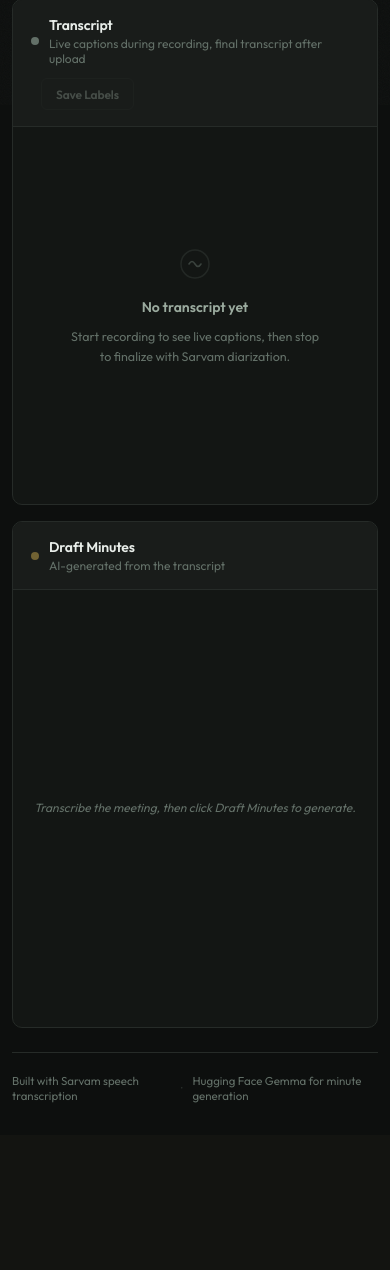
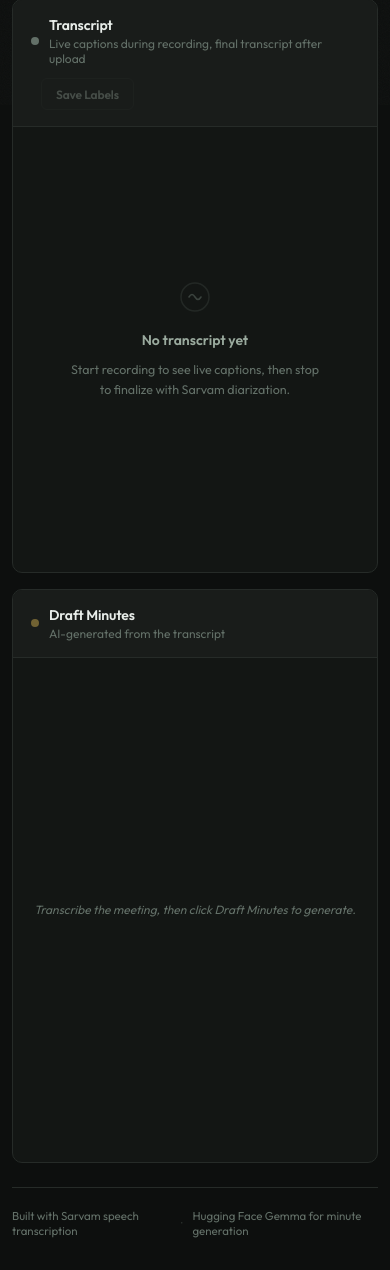
Before and after one commit to AvisharSharan/baat-cheet, a FastAPI app: page / in a window 390 px wide. Shown: the part 739-2009 px from the top of the page. Before the commit the page ends 1842 px from the top, so only its background shows below. Run offline with FastAPI, Linux system fonts and the light colour scheme; some libraries are stand-ins or nearby versions.

Commit message:
UI bug fix

```diff
--- a/app/static/styles.css
+++ b/app/static/styles.css
@@ -422,7 +422,8 @@ select option { background: var(--bg-3); }
   border: 1px solid var(--border);
   border-radius: var(--radius);
   background: var(--bg-2);
-  min-height: calc(100vh - 200px);
+  height: calc(100vh - 200px);
+  min-height: 520px;
   display: flex;
   flex-direction: column;
   overflow: hidden;
@@ -508,6 +509,7 @@ select option { background: var(--bg-3); }
 .transcript {
   position: relative;
   flex: 1;
+  min-height: 0;
   padding: 0 18px 18px;
   overflow-y: auto;
   scrollbar-width: thin;
@@ -552,8 +554,8 @@ select option { background: var(--bg-3); }
   position: sticky;
   top: 0;
   z-index: 5;
-  height: calc(100vh - 260px);
-  min-height: 280px;
+  height: 100%;
+  min-height: 100%;
   margin: 0 -18px -100%;
   display: flex;
   align-items: center;
@@ -739,7 +741,10 @@ select option { background: var(--bg-3); }
 /* ─── RESPONSIVE ─────────────────────────────────────────────── */
 @media (max-width: 1100px) {
   .content-area { grid-template-columns: 1fr; }
-  .panel { min-height: 60vh; }
+  .panel {
+    height: 68vh;
+    min-height: 460px;
+  }
 }
 
 @media (max-width: 820px) {
```
